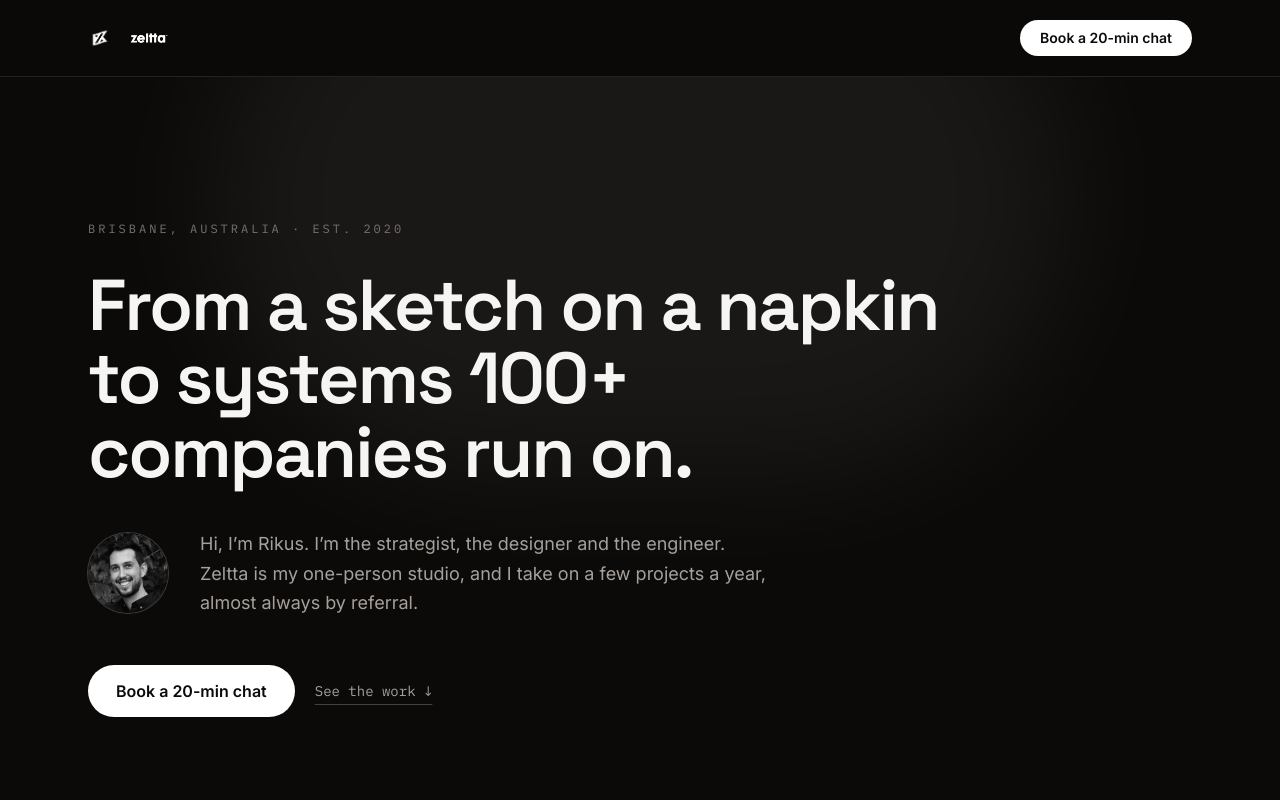
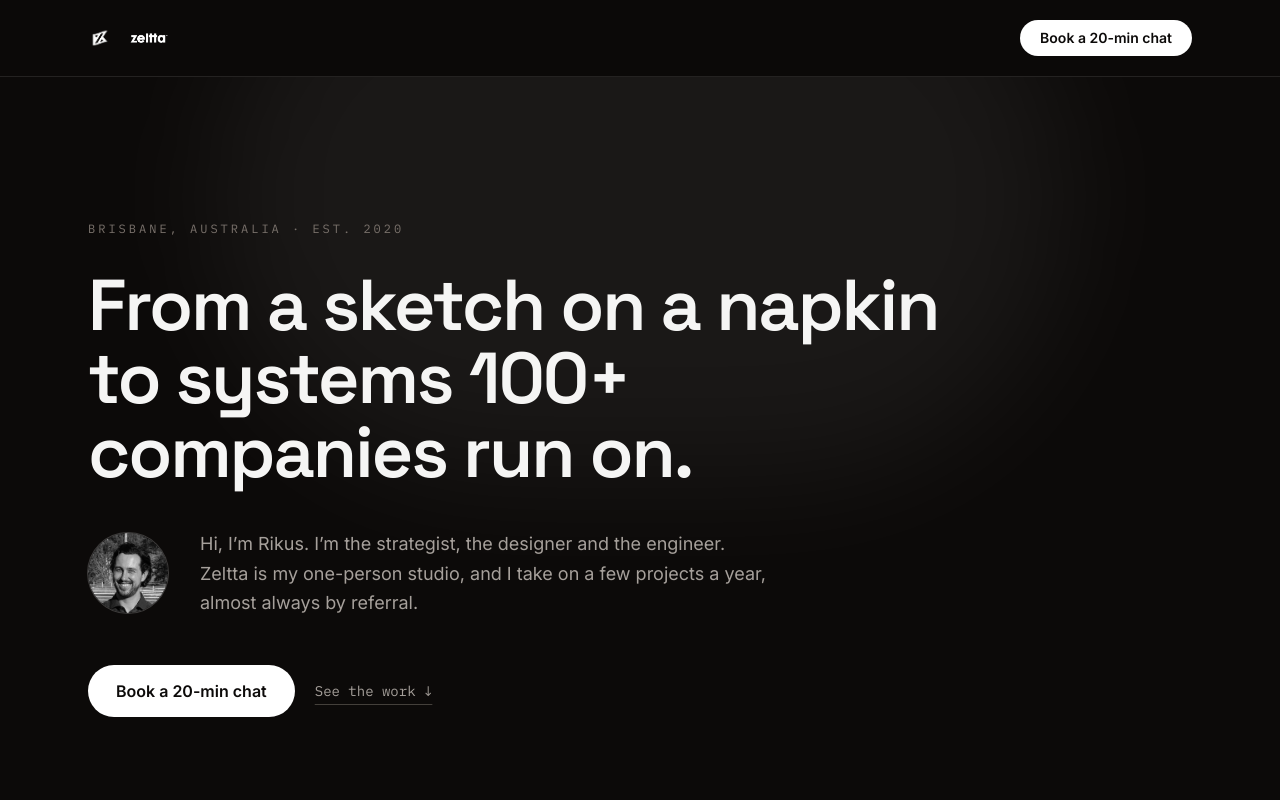
Before and after one commit to RikusWiehahn/zeltta-com-2026, a Next.js app: page / in a window 1280 px wide. Shown: the top 800 px of the page. Built offline with nearby package versions, Linux system fonts and the light colour scheme.

Commit message:
Update founder portrait to new WebP photo, avatar crop, and About image.

```diff
--- a/src/app/page.tsx
+++ b/src/app/page.tsx
@@ -34,7 +34,7 @@ const Page = () => {
 							From a sketch on a napkin to systems 100+ companies run&nbsp;on.
 						</h1>
 						<div className="reveal mt-10 flex flex-col gap-8 sm:flex-row sm:items-center">
-							<Image src="/content/team-rikus-wiehahn.png" alt="Rikus Wiehahn" width={580} height={553} className="h-20 w-20 flex-none rounded-full grayscale ring-1 ring-white/20" />
+							<Image src="/content/team-rikus-wiehahn-avatar.webp" alt="Rikus Wiehahn" width={764} height={764} className="h-20 w-20 flex-none rounded-full object-cover grayscale ring-1 ring-white/20" />
 							<p className="max-w-xl text-lg leading-relaxed text-stone-400">
 								Hi, I&rsquo;m Rikus. I&rsquo;m the strategist, the designer and the engineer. Zeltta is my one-person studio, and I take on a few projects a year, almost always by referral.
 							</p>
@@ -240,6 +240,7 @@ const Page = () => {
 				<section className="border-t border-white/10">
 					<div className="mx-auto max-w-6xl px-6 py-24">
 						<p className="reveal font-mono text-xs uppercase tracking-[0.25em] text-stone-500">05 — About</p>
+						<Image src="/content/team-rikus-wiehahn.webp" alt="Rikus Wiehahn" width={1024} height={1024} className="reveal mt-10 w-full max-w-sm" />
 						<div className="reveal mt-10 max-w-3xl space-y-5 text-lg leading-relaxed text-stone-400">
 							<p>I started Zeltta in New Zealand in 2020 so I could choose my clients and build the unusual, complex systems agencies can&rsquo;t deliver, where layers of managers and coordination distort the idea and drag the timeline. Working alone, with the whole picture in one head, I can.</p>
 							<p>Most of the work on this page was built there, for founders and organisations that put the entire build in my hands. These days I run Zeltta from Brisbane, and I keep it small on purpose.</p>
```
Also changed, not shown: public/content/team-rikus-wiehahn-avatar.webp (added), public/content/team-rikus-wiehahn.webp (added).
